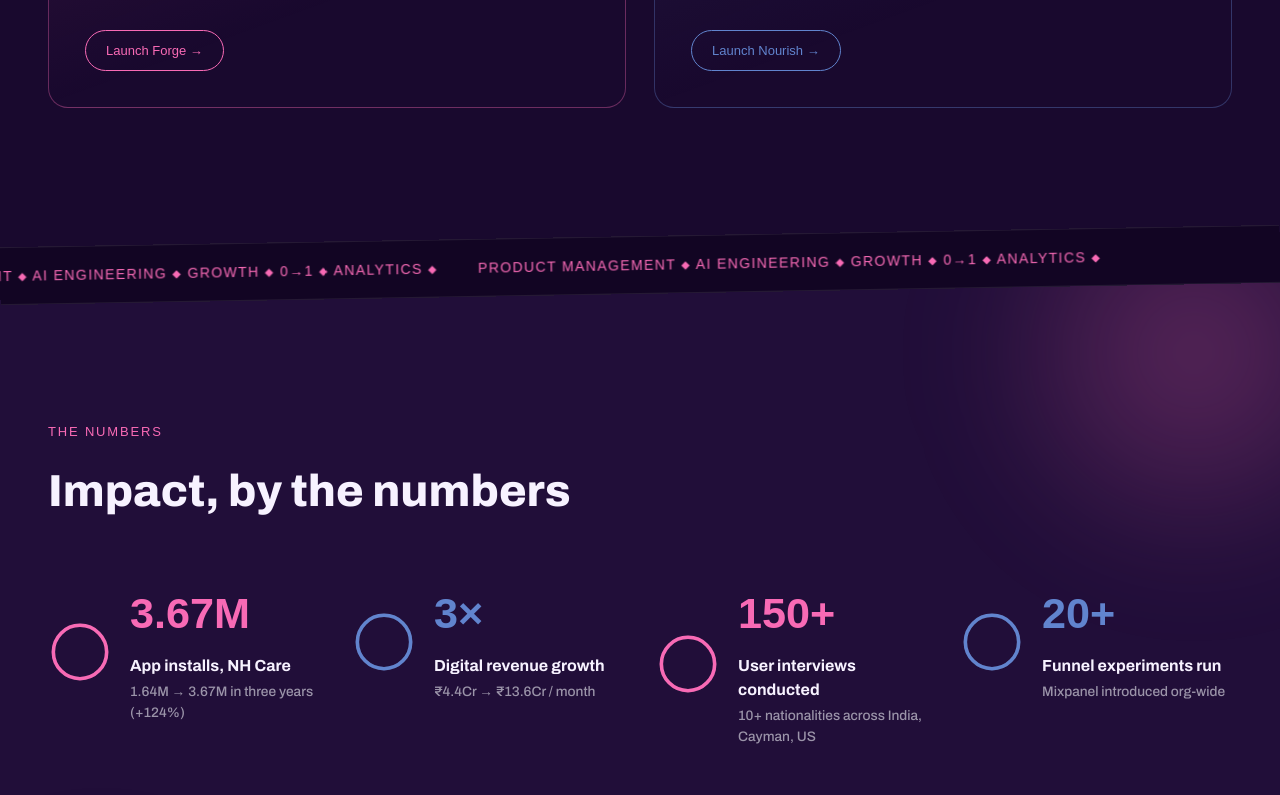
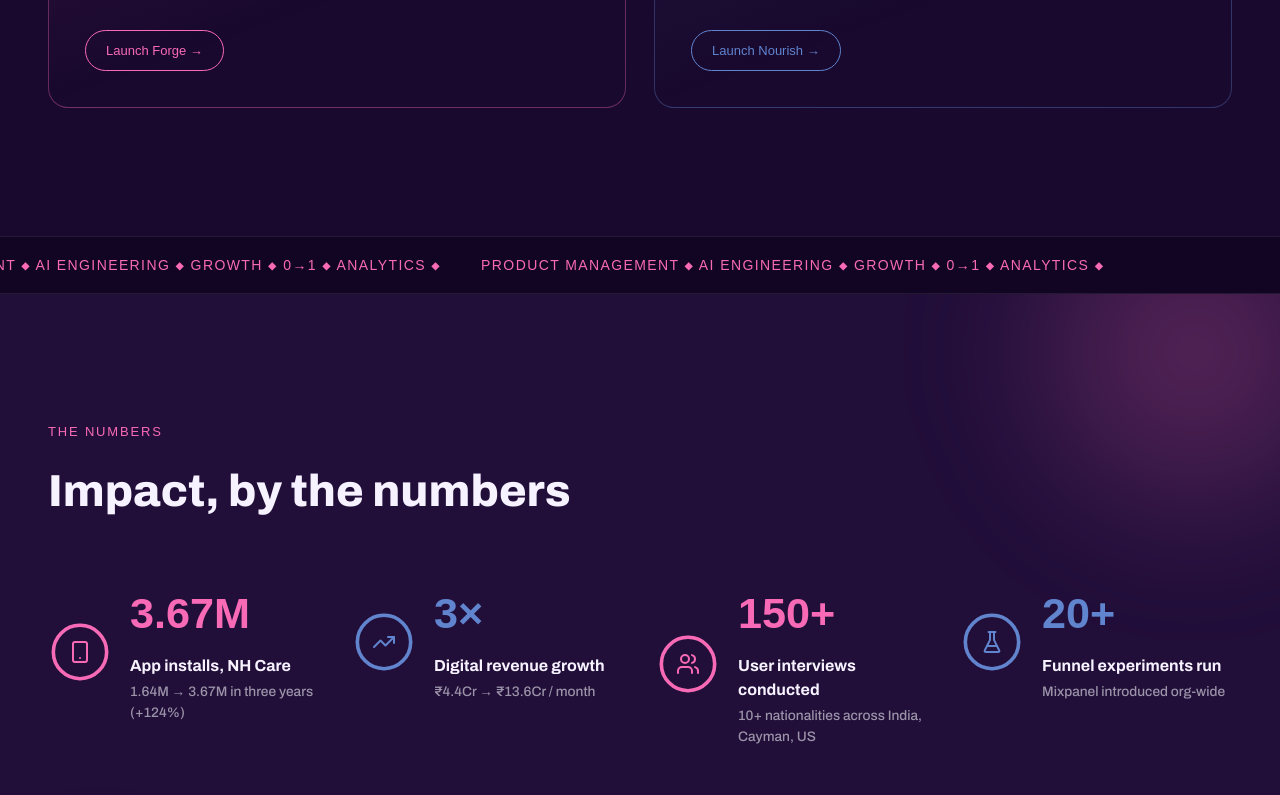
Before and after one commit to so-sham/so-sham.github.io, a Next.js app: page / in a window 1280 px wide. Shown: the part 1400-2195 px from the top of the page. Built offline with nearby package versions, Linux system fonts and the light colour scheme; a web font is replaced by a local one.

Commit message:
Tweak marquee tilt, geo grid layout, and impact stat icons
Co-Authored-By: Claude Sonnet 5 <noreply@anthropic.com>

```diff
--- a/app/page.tsx
+++ b/app/page.tsx
@@ -19,7 +19,7 @@ export default function Home() {
         text="PRODUCT MANAGEMENT ◆ AI ENGINEERING ◆ GROWTH ◆ 0→1 ◆ ANALYTICS ◆"
         color="oklch(0.72 0.19 350)"
         speed="fast"
-        tilt="-1deg"
+        tilt="0deg"
       />
       <ImpactSection />
       <GlobalSection />
@@ -27,7 +27,7 @@ export default function Home() {
         text="INDIA ◆ CAYMAN ISLANDS ◆ SINGAPORE ◆ UNITED STATES ◆ GREECE ◆"
         color="oklch(0.62 0.12 264)"
         speed="reverse"
-        tilt="1deg"
+        tilt="0deg"
       />
       <AiSection />
       <TimelineSection />
--- a/components/global-section.tsx
+++ b/components/global-section.tsx
@@ -52,8 +52,8 @@ export function GlobalSection() {
         <div
           className="absolute top-2 hidden h-px overflow-visible md:block"
           style={{
-            left: "8%",
-            right: "8%",
+            left: "calc(10% - 9.6px)",
+            right: "calc(10% - 9.6px)",
             background: "oklch(0.62 0.12 264 / 0.4)",
             transform: revealed ? "scaleX(1)" : "scaleX(0)",
             transformOrigin: "left",
@@ -68,12 +68,12 @@ export function GlobalSection() {
             }}
           />
         </div>
-        <div className="flex flex-wrap justify-between gap-7">
+        <div className="grid grid-cols-2 gap-7 sm:grid-cols-3 md:grid-cols-5 md:gap-6">
           <RevealProvider revealed={revealed}>
             {GEO.map((place, idx) => (
-              <RevealItem key={place.city} index={idx} className="flex-1 basis-60 text-left">
+              <RevealItem key={place.city} index={idx} className="text-left">
                 <div
-                  className="animate-dot-pulse mb-5 h-4 w-4 rounded-full"
+                  className="animate-dot-pulse mb-5 h-4 w-4 rounded-full md:mx-auto"
                   style={{ background: "oklch(0.62 0.12 264)" }}
                 />
                 <div className="mb-2 font-sans text-[1.2rem] font-bold">
--- a/components/impact-section.tsx
+++ b/components/impact-section.tsx
@@ -1,6 +1,7 @@
 "use client"
 
 import { useEffect, useRef, useState } from "react"
+import { Smartphone, TrendingUp, Users, FlaskConical, Zap, type LucideIcon } from "lucide-react"
 import { useReveal, RevealProvider, RevealItem } from "@/components/reveal"
 
 const ACCENT1 = "oklch(0.72 0.19 350)"
@@ -14,14 +15,15 @@ type Stat = {
   label: string
   detail: string
   color: string
+  icon: LucideIcon
 }
 
 const STATS: Stat[] = [
-  { id: "installs", to: 3.67, decimals: 2, suffix: "M", label: "App installs, NH Care", detail: "1.64M → 3.67M in three years (+124%)", color: ACCENT1 },
-  { id: "revenue", to: 3, decimals: 0, suffix: "×", label: "Digital revenue growth", detail: "₹4.4Cr → ₹13.6Cr / month", color: ACCENT2 },
-  { id: "interviews", to: 150, decimals: 0, suffix: "+", label: "User interviews conducted", detail: "10+ nationalities across India, Cayman, US", color: ACCENT1 },
-  { id: "experiments", to: 20, decimals: 0, suffix: "+", label: "Funnel experiments run", detail: "Mixpanel introduced org-wide", color: ACCENT2 },
-  { id: "automation", to: 80, decimals: 0, suffix: "%", label: "Process automation, Cayman", detail: "Digital payments: near-zero → $50K+/month", color: ACCENT1 },
+  { id: "installs", to: 3.67, decimals: 2, suffix: "M", label: "App installs, NH Care", detail: "1.64M → 3.67M in three years (+124%)", color: ACCENT1, icon: Smartphone },
+  { id: "revenue", to: 3, decimals: 0, suffix: "×", label: "Digital revenue growth", detail: "₹4.4Cr → ₹13.6Cr / month", color: ACCENT2, icon: TrendingUp },
+  { id: "interviews", to: 150, decimals: 0, suffix: "+", label: "User interviews conducted", detail: "10+ nationalities across India, Cayman, US", color: ACCENT1, icon: Users },
+  { id: "experiments", to: 20, decimals: 0, suffix: "+", label: "Funnel experiments run", detail: "Mixpanel introduced org-wide", color: ACCENT2, icon: FlaskConical },
+  { id: "automation", to: 80, decimals: 0, suffix: "%", label: "Process automation, Cayman", detail: "Digital payments: near-zero → $50K+/month", color: ACCENT1, icon: Zap },
 ]
 
 const CIRCUMFERENCE = 2 * Math.PI * 30
@@ -50,13 +52,15 @@ function StatRing({ stat, delay }: { stat: Stat; delay: number }) {
   const value = stat.to * progress
   const display = value.toFixed(stat.decimals) + stat.suffix
 
+  const Icon = stat.icon
+
   return (
     <div className="flex items-center gap-4.5">
+      <div className="relative shrink-0" style={{ width: 64, height: 64 }}>
         <svg
           width="64"
           height="64"
           viewBox="0 0 72 72"
-        className="shrink-0"
           style={{ transform: "rotate(-90deg)" }}
         >
           <circle
@@ -82,6 +86,13 @@ function StatRing({ stat, delay }: { stat: Stat; delay: number }) {
             }}
           />
         </svg>
+        <Icon
+          className="absolute top-1/2 left-1/2 -translate-x-1/2 -translate-y-1/2"
+          size={24}
+          strokeWidth={2}
+          style={{ color: stat.color }}
+        />
+      </div>
       <div>
         <div
           className="mb-2 font-mono font-bold"
```
Also changed, not shown: .claude/launch.json (added). Lines whose indentation alone changed are shown as unchanged.
